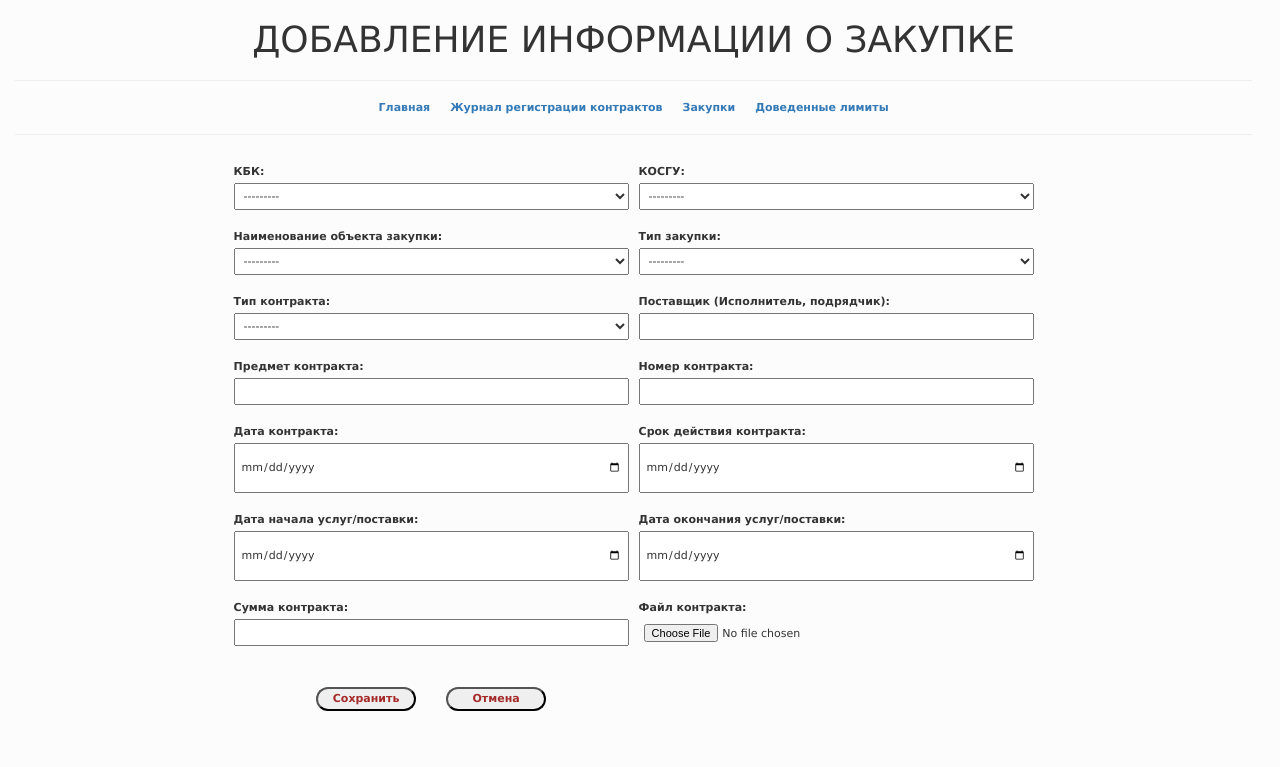
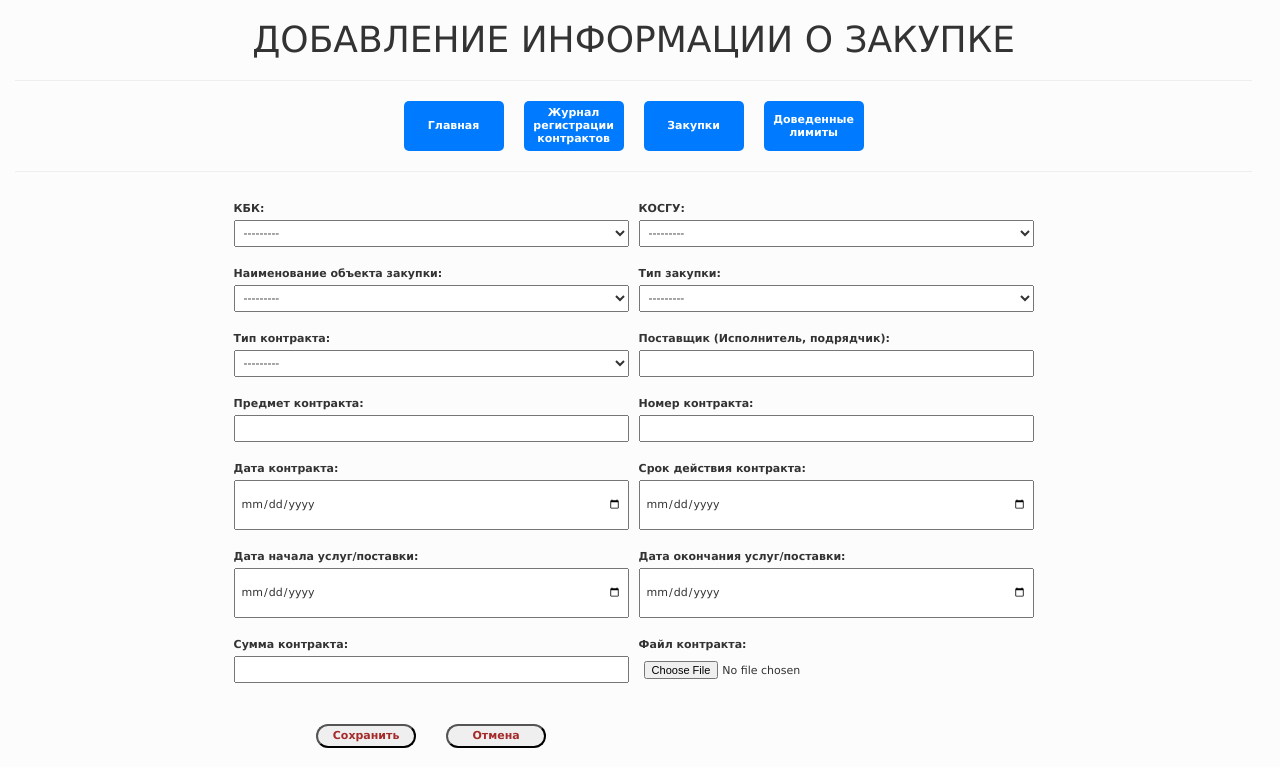
Before and after one commit to evlx87/contract_control, a Django app: page /add/ in a window 1280 px wide. Shown: the top 767 px of the page. Run offline with Django 5.2, Linux system fonts and the light colour scheme; some libraries are stand-ins or nearby versions.

Commit message:
исправлен стиль оформления кнопок главного меню

```diff
--- a/contracts/templates/contracts/includes/inc__menu.html
+++ b/contracts/templates/contracts/includes/inc__menu.html
@@ -1,8 +1,8 @@
 <div class="menu_container">
     <ul>
-        <li><a href="{% url 'contracts:index' %}">Главная</a></li>
-        <li><a href="{% url 'contracts:journal_list' %}">Журнал регистрации контрактов</a></li>
-        <li><a href="{% url 'contracts:purchase_list' %}">Закупки</a></li>
-        <li><a href="{% url 'limits:limit_card' %}">Доведенные лимиты</a></li>
+        <li><a class="pp_button_menu" href="{% url 'contracts:index' %}">Главная</a></li>
+        <li><a class="pp_button_menu" href="{% url 'contracts:journal_list' %}">Журнал регистрации контрактов</a></li>
+        <li><a class="pp_button_menu" href="{% url 'contracts:purchase_list' %}">Закупки</a></li>
+        <li><a class="pp_button_menu" href="{% url 'limits:limit_card' %}">Доведенные лимиты</a></li>
     </ul>
 </div>
--- a/static/css/style.css
+++ b/static/css/style.css
@@ -164,6 +164,21 @@ button:hover {
     white-space: normal;      /* Нормальное форматирование текста */
 }
 
+.pp_button_menu {
+    display: flex;
+    justify-content: center;
+    align-items: center;
+    padding: 10px;
+    background-color: #007BFF;
+    height: 50px;
+    width: 100px;
+    color: white;
+    text-align: center;
+    text-decoration: none;
+    border-radius: 5px;
+    word-wrap: break-word;    /* Перенос длинных слов */
+    white-space: normal;      /* Нормальное форматирование текста */
+}
 .auth_box_center {
     justify-content: center;
     text-align: center;
```
